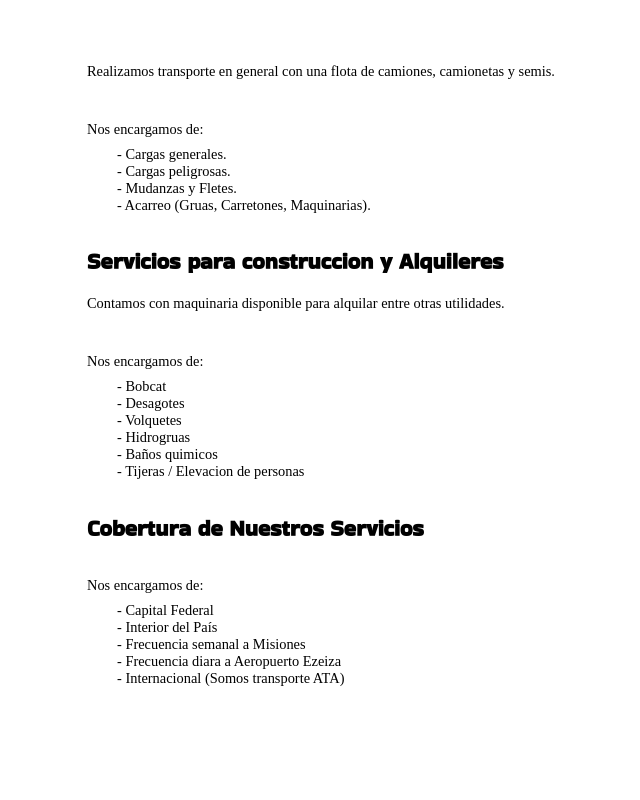
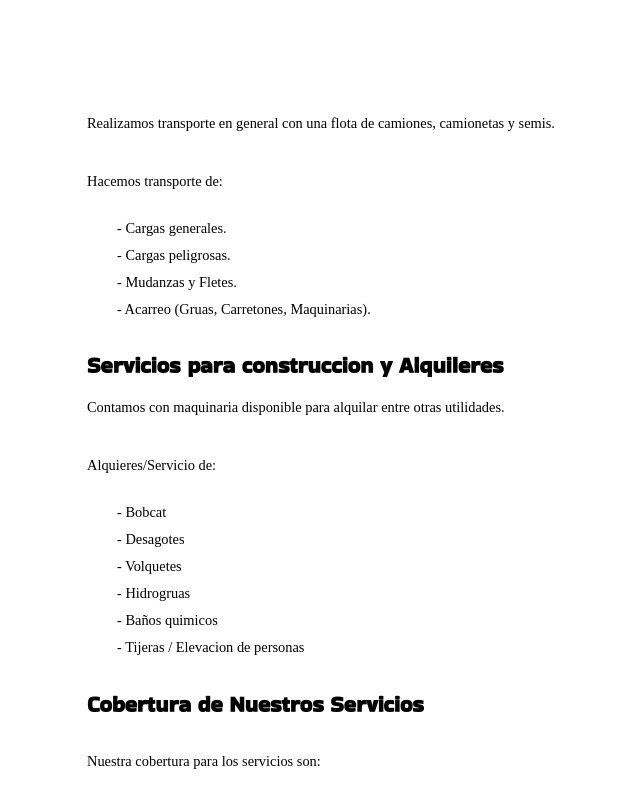
Before and after one commit to L3anAv/adc-logistica, a React (Vite) app: page /servicios in a window 1280 px wide. Shown: the part 1040-1840 px from the top of the page, without its empty margins (441-1081 px from the left). Built offline with nearby package versions, Linux system fonts and the light colour scheme; a web font is replaced by a local one.

Commit message:
Fixed: textos de servicios

```diff
--- a/src/componentes/Rutas/servicios/index.jsx
+++ b/src/componentes/Rutas/servicios/index.jsx
@@ -71,9 +71,14 @@ const TituloServicios = styled(TituloSeccion)`
 const UlListado = styled.ul`
   margin-top: 15px;
   margin-bottom: 18px;
+
+  p{
+    margin-bottom:30px;
+  }
 `;
 
 const LiListado = styled.li`
+  margin-top:10px;
   margin-left: 30px;
 `;
 
@@ -141,7 +146,7 @@ function servicios() {
             camionetas y semis.
           </p>
           <UlListado>
-            <p>Nos encargamos de:</p>
+            <p>Hacemos transporte de:</p>
             <LiListado> - Cargas generales.</LiListado>
             <LiListado> - Cargas peligrosas. </LiListado>
             <LiListado> - Mudanzas y Fletes.</LiListado>
@@ -157,7 +162,7 @@ function servicios() {
             utilidades.
           </p>
           <UlListado>
-            <p>Nos encargamos de:</p>
+            <p>Alquieres/Servicio de:</p>
             <LiListado> - Bobcat</LiListado>
             <LiListado> - Desagotes </LiListado>
             <LiListado> - Volquetes </LiListado>
@@ -169,7 +174,7 @@ function servicios() {
           <TituloServicios>Cobertura de Nuestros Servicios</TituloServicios>
 
           <UlListado>
-            <p>Nos encargamos de:</p>
+            <p>Nuestra cobertura para los servicios son:</p>
             <LiListado> - Capital Federal</LiListado>
             <LiListado> - Interior del País </LiListado>
             <LiListado> - Frecuencia semanal a Misiones</LiListado>
```
